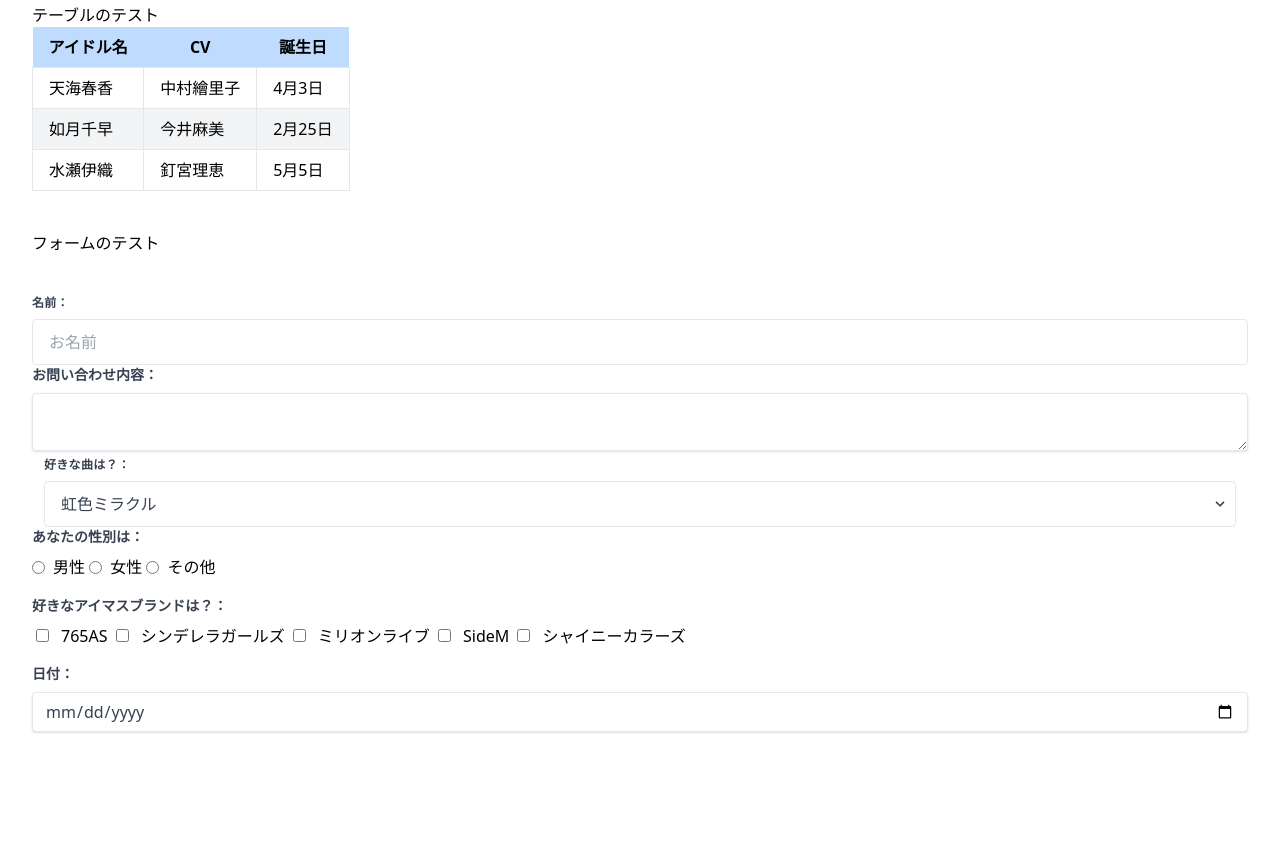
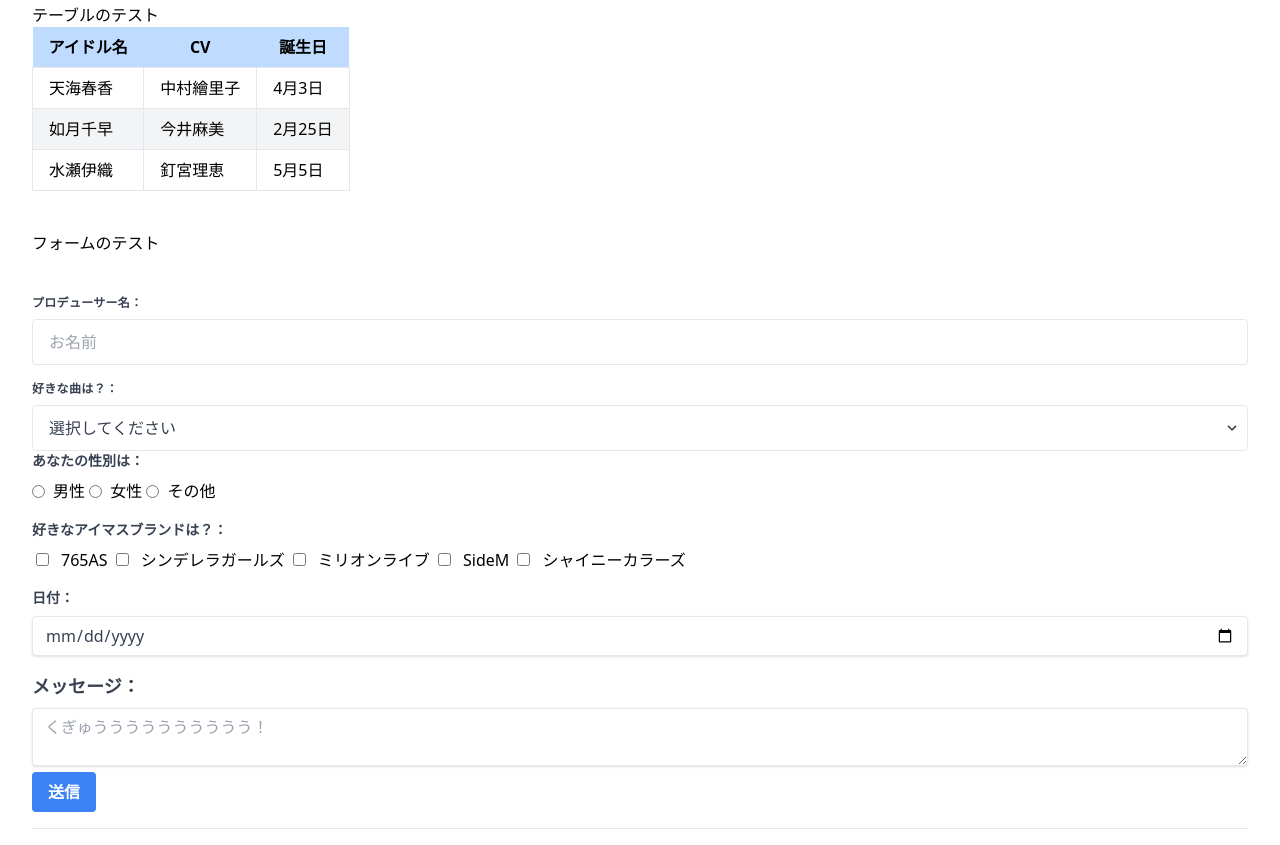
Before and after one commit to kugyu10/Tailwind_CSS_guide, a website: page src/index.html in a window 1280 px wide. Shown: the part 647-1492 px from the top of the page. Before the commit the page ends 1395 px from the top, so only its background shows below. Drawn offline with Linux system fonts and the light colour scheme.

Commit message:
fix form

```diff
--- a/src/index.html
+++ b/src/index.html
@@ -110,27 +110,20 @@
     <h2 class="my-10">フォームのテスト</h2>
     <form class="my-4">
       <label class="block uppercase tracking-wide text-gray-700 text-xs font-bold mb-2" for="form-last-name">
-        名前：
+        プロデューサー名：
       </label>
       <input
         class="appearane-none block w-full bg-white text-gray-700 border border-gray-200 rounded py-3 px-4 leading-tight focus:outline-none focus:border-gray-500"
-        id="form-last-name" type="text" placeholder="お名前">
+        id="form-last-name" type="text" placeholder="お名前" />
 
-      <label class="block text-gray-700 text-sm font-bold mb-2">
-        お問い合わせ内容：
-      </label>
-      <textarea
-        class="shadow appearane-none border rounded w-full py-2 px-3 text-gray-700 leading-tight focus:outline-none focus:shadow-outline"
-        name="message"></textarea>
-
-      <div class="w-full px-3">
-        <label class="block uppercase tracking-wide text-gray-700 text-xs font-bold mb-2" for="form-password">
+      <label class="block uppercase tracking-wide text-gray-700 text-xs font-bold mt-4 mb-2" for="form-password">
         好きな曲は？：
       </label>
       <div class="relative">
         <select
           class="block appearance-none w-full bg-white border border-gray-200 text-gray-700 py-3 px-4 pr-8 rounded leading-tight forus:outline-none focus:bg-white focus:border-gray-500"
           id="form-song">
+          <option class="hidden" value="" disabled selected>選択してください</option>
           <option>虹色ミラクル</option>
           <option>私色ギフト</option>
           <option>夢色トレイン</option>
@@ -140,8 +133,6 @@
           <svg class="fill-current h-4 w-4" xmlns="http://www.w3.org/2000/svg" viewBox="0 0 20 20">
             <path d="M9.293 12.95l.707.707L15.657 8l-1.414-1.414L10 10.828 5.757 6.586 4.343 8z" />
           </svg>
-          </div>
-
         </div>
       </div>
 
@@ -198,6 +189,17 @@
           name="date" type="date" value="" required>
       </div>
 
+      <label class="block text-gray-700 text-lg font-bold mb-2">
+        メッセージ：
+      </label>
+      <textarea
+        class="shadow border rounded w-full py-2 px-3 text-gray-700 leading-tight focus:outline-none focus:shadow-outline"
+        name="message" placeholder="くぎゅうううううううううう！"></textarea>
+
+      <button class="bg-blue-500 hover:bg-blue-700 text-white font-bold py-2 px-4 rounded">
+        送信
+      </button>
+      <hr class="my-4">
     </form>
   </div>
 
```
Also changed, not shown: dist/output.css. Lines whose indentation alone changed are shown as unchanged.
